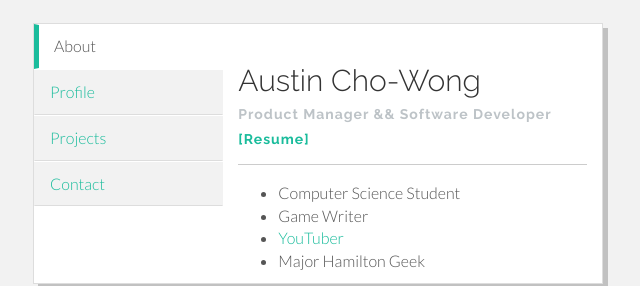
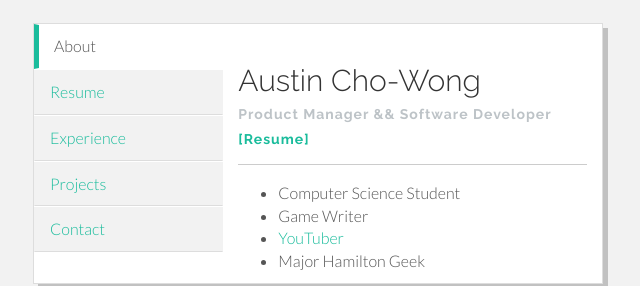
Before and after one commit to austinchowong/oldWebsite, a plain HTML site: page index.html in a window 1280 px wide. Shown: the part 127-413 px from the top of the page, 322-962 px from the left. Drawn offline with Linux system fonts and the light colour scheme.

Commit message:
Update index.html

```diff
--- a/index.html
+++ b/index.html
@@ -37,7 +37,8 @@
 
 					<ul class="nav nav-tabs nav-stacked" id="myTab">
 					  <li class="active"><a href="#about">About</a></li>
-					  <li><a href="#profile">Profile</a></li>
+					  <li><a href="austinchowong_resume.pdf">Resume</a></li>
+					  <li><a href="#profile">Experience</a></li>
 					  <li><a href="#portfolio">Projects</a></li>
 					  <li><a href="#contact">Contact</a></li>
 					</ul>
```
